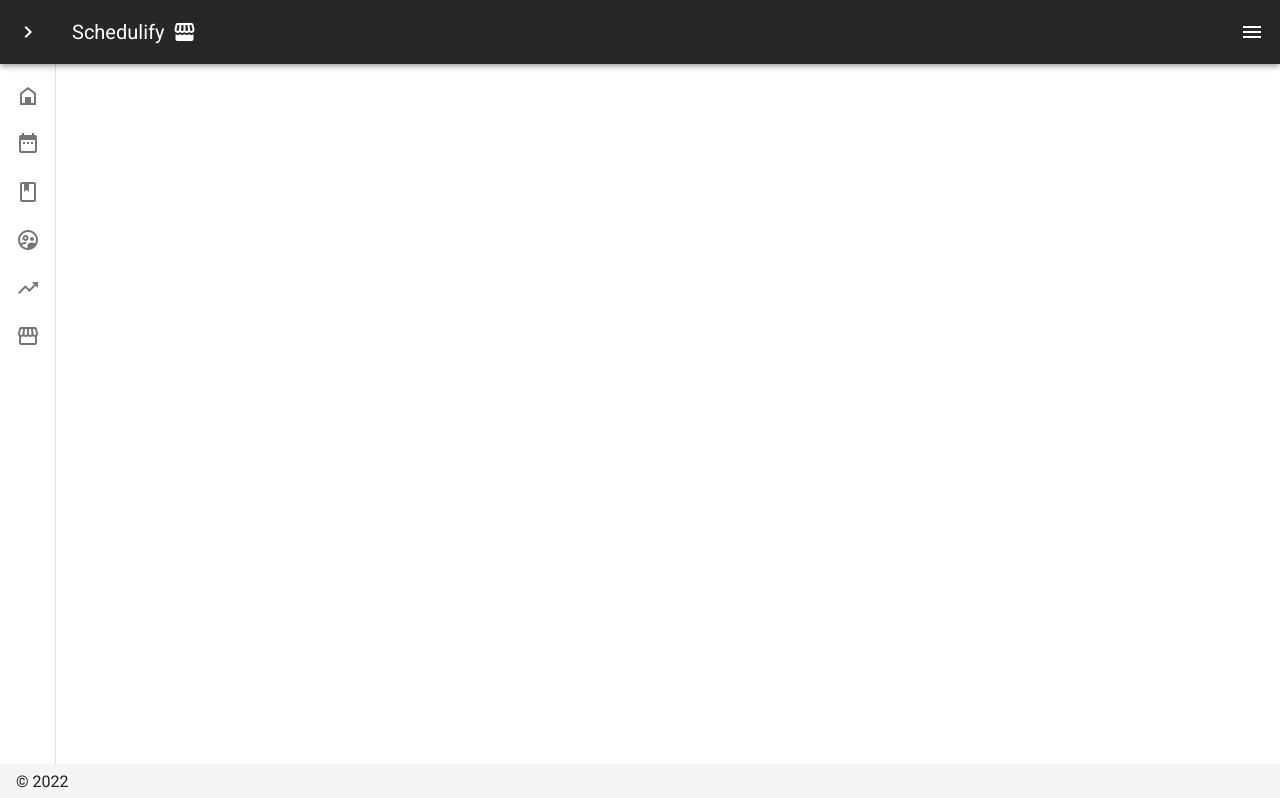
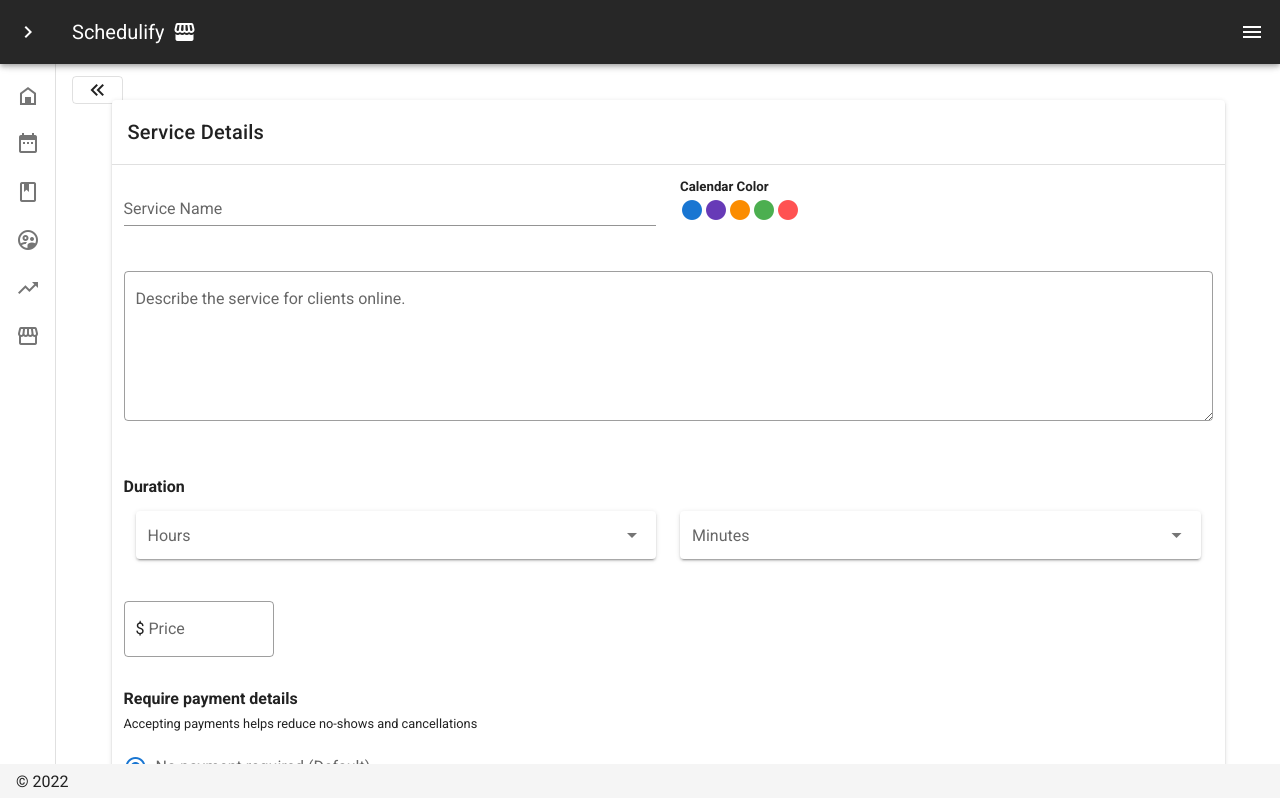
Before and after one commit to DanielOttodev/admin, a Nuxt app: page /business/addservice in a window 1280 px wide. Shown: the top 798 px of the page. Built offline with nearby package versions, Linux system fonts and the light colour scheme.

Commit message:
new service

```diff
--- /dev/null
+++ b/components/AddServiceForm.vue
@@ -0,0 +1,68 @@
+<template>
+    <v-container>
+        <v-card>
+            <v-card-title>Service Details</v-card-title>
+            <v-divider />
+            <v-container>
+                <v-row>
+                    <v-col>
+                        <v-text-field label="Service Name"></v-text-field>
+                    </v-col>
+                    <v-col>
+                        <v-sheet>
+                            <h5>Calendar Color</h5>
+                            <v-icon color="primary">mdi-circle</v-icon>
+                            <v-icon color="deep-purple">mdi-circle</v-icon>
+                            <v-icon color="warning">mdi-circle</v-icon>
+                            <v-icon color="success">mdi-circle</v-icon>
+                            <v-icon color="error">mdi-circle</v-icon>
+                        </v-sheet>
+                    </v-col>
+                </v-row>
+                <v-row>
+                    <v-col>
+                        <v-textarea outlined label="Describe the service for clients online.">
+                        </v-textarea>
+                    </v-col>
+                </v-row>
+                <v-row>
+                    <v-col>
+                        <h4>Duration</h4>
+                        <Counter />
+                    </v-col>
+                </v-row>
+                <v-text-field class="tf" prefix="$" outlined v-model="price" label="Price"></v-text-field>
+                <h4>Require payment details</h4>
+                <small>Accepting payments helps reduce no-shows and cancellations</small>
+                <v-radio-group v-model="payment">
+                    <v-radio :value="1" label="No payment required (Default)" />
+                    <v-radio :value="2" label="Payment details required" />
+                    <v-radio :value="3" label="Payment required"></v-radio>
+                </v-radio-group>
+            </v-container>
+            <v-divider></v-divider>
+            <v-card-actions>
+                <v-row class="my-1 mr-1" justify="end">
+                    <v-btn outlined color="deep-orange lighten-1" class="mr-2 text-capitalize" dark>Save and create new
+                    </v-btn>
+                    <v-btn color="deep-orange lighten-1" class="text-capitalize" dark>Save</v-btn>
+
+                </v-row>
+            </v-card-actions>
+        </v-card>
+    </v-container>
+</template>
+
+<script>
+export default {
+    data: () => ({
+        payment: 1
+    })
+}
+</script>
+
+<style>
+.tf {
+    max-width: 150px !important;
+}
+</style>
--- /dev/null
+++ b/components/Counter.vue
@@ -0,0 +1,37 @@
+<template>
+    <v-container>
+        <v-row>
+            <v-col>
+                <v-select v-model="thours" solo label="Hours" :items="hours"></v-select>
+            </v-col>
+            <v-col>
+                <v-select v-model="tminutes" solo label="Minutes" :items="hours"></v-select>
+            </v-col>
+        </v-row>
+    </v-container>
+</template>
+
+<script>
+export default {
+    data: () => ({
+        thours: null,
+        tminutes: null,
+        price: null,
+    }),
+    computed: {
+        hours() {
+            let hours = []
+            for (let x = 0; x <= 60; x++) {
+                hours.push(x);
+            }
+            return hours;
+        }
+    }
+}
+</script>
+
+<style>
+.tf {
+    max-width: 150px !important;
+}
+</style>
--- a/components/QCard.vue
+++ b/components/QCard.vue
@@ -2,13 +2,11 @@
     <v-hover v-slot="{ hover }">
         <v-card height="200" @click="routeTo()" class="pa-5 text-center" :elevation="hover ? 12 : 2"
             :class="{ 'on-hover': hover }">
-            <v-icon class="" x-large color="deep-orange darken-3">{{ icon }}</v-icon>
+            <v-icon class="" x-large color="deep-purple darken-3">{{ icon }}</v-icon>
             <v-card-title class="justify-center">{{ title }}</v-card-title>
             <v-card-subtitle>{{ description }}</v-card-subtitle>
         </v-card>
     </v-hover>
-
-
 </template>
 
 <script>
@@ -18,11 +16,10 @@ export default {
     }),
     methods: {
         routeTo() {
-            this.$router.push(`/business/${this.link}`)
+            this.$router.push(`/business${this.link}`)
         }
     }
 }
 </script>
-
 <style>
 </style>
--- /dev/null
+++ b/pages/business/addservice.vue
@@ -0,0 +1,26 @@
+<template>
+    <v-sheet>
+        <v-btn left absolute text outlined small>
+            <v-icon @click="routeBack()">mdi-chevron-double-left</v-icon>
+        </v-btn>
+        <v-container>
+            <AddServiceForm />
+        </v-container>
+    </v-sheet>
+
+</template>
+
+<script>
+import AddServiceForm from "../../components/AddServiceForm.vue";
+export default {
+    methods: {
+        routeBack() {
+            this.$router.back();
+        }
+    },
+    components: { AddServiceForm }
+}
+</script>
+
+<style>
+</style>
--- a/pages/business/index.vue
+++ b/pages/business/index.vue
@@ -21,6 +21,7 @@ export default {
             { title: "Team", desc: "Setup team members, assign roles and profiles", icon: "mdi-account-supervisor", link: "/team" },
             { title: "Payments", desc: "Connect Stripe to start accepting payments", icon: "mdi-currency-usd", link: "/payments" },
             { title: "Subscription", desc: "Change your plan or update payment details", icon: 'mdi-credit-card-outline', link: '/subscription' },
+            { title: "Business Info", desc: "Change your site logo and other info", icon: 'mdi-storefront', link: '/subscription' },
 
 
 
--- a/pages/business/services.vue
+++ b/pages/business/services.vue
@@ -1,12 +1,30 @@
 <template>
     <v-container>
-        <h3>Services</h3>
+        <v-row>
+            <v-col>
+                <v-card class="text-center">
+                    <v-card-title>Services
+                        <v-btn @click="toService()" right absolute small color="warning" dark>Add
+                            New</v-btn>
+                    </v-card-title>
+                    <v-divider></v-divider>
+                    <v-card-text>You currently have no services! <a @click="toService()">Add a service to
+                            create bookings.
+                        </a>
+                    </v-card-text>
+                </v-card>
+            </v-col>
+        </v-row>
     </v-container>
 </template>
 
 <script>
 export default {
-
+    methods: {
+        toService() {
+            this.$router.push('/business/addservice')
+        }
+    }
 }
 </script>
 
--- a/pages/index.vue
+++ b/pages/index.vue
@@ -9,7 +9,7 @@
       </v-col>
       <v-col lg="4" justify="end">
         <v-btn class="text-capitalize" color="blue-grey darken-2" dark> New Appointment </v-btn>
-        <v-btn class="text-capitalize" outlined text>Add Block</v-btn>
+        <v-btn class="text-capitalize" outlined text>Guest Checkout</v-btn>
         <v-sheet class="mt-10">
           <v-card>
             <v-card-title>
```
